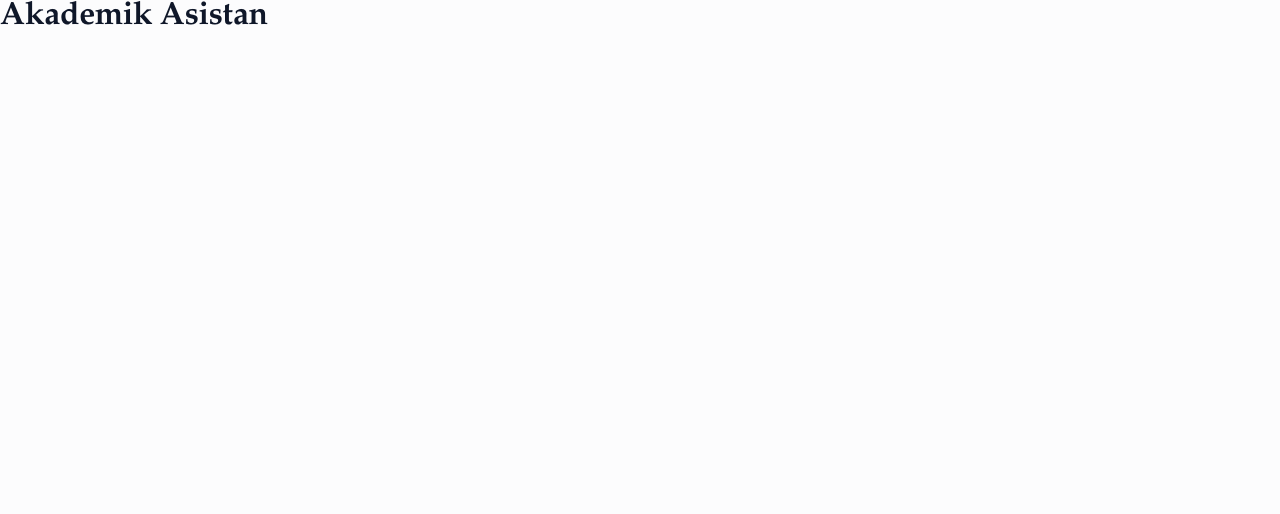
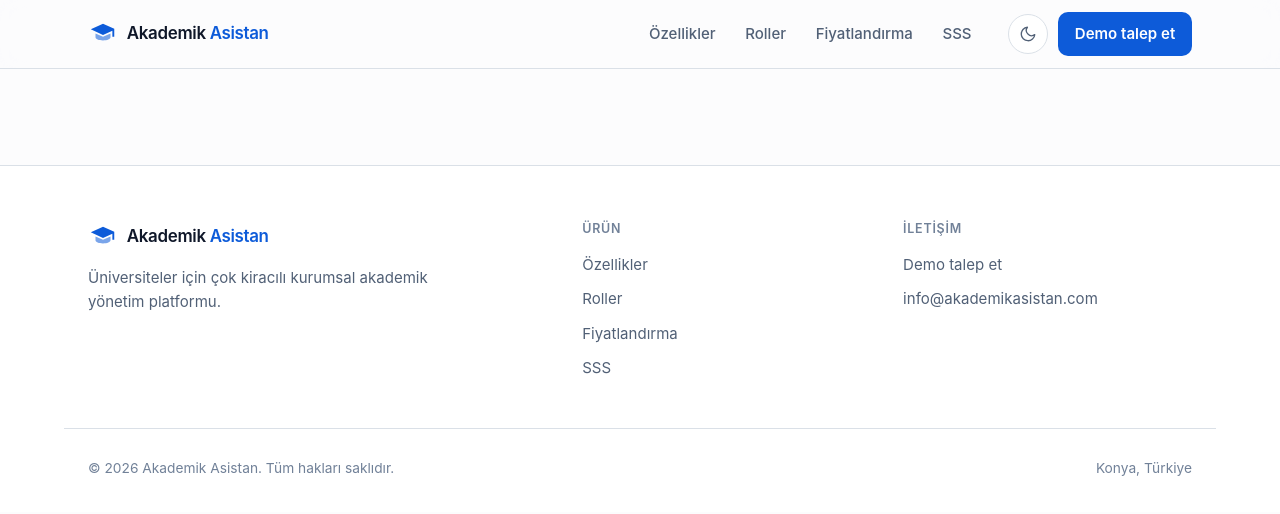
Before and after one commit to csmutlu/akademik-asistan-landing, a React (Vite) app: page / in a window 1280 px wide. Shown: the top 514 px of the page. Built offline with nearby package versions, Linux system fonts and the light colour scheme.

Commit message:
feat: add responsive header and footer layout shell

```diff
--- a/src/App.tsx
+++ b/src/App.tsx
@@ -1,8 +1,16 @@
+import { Header } from './sections/Header'
+import { Footer } from './sections/Footer'
+
 function App() {
   return (
-    <main>
-      <h1>Akademik Asistan</h1>
-    </main>
+    <>
+      <a className="skip-link" href="#main">
+        İçeriğe geç
+      </a>
+      <Header />
+      <main id="main">{/* Bölümler Gün 3'te eklenecek */}</main>
+      <Footer />
+    </>
   )
 }
 
--- /dev/null
+++ b/src/components/Logo/Logo.module.scss
@@ -0,0 +1,21 @@
+.logo {
+  display: inline-flex;
+  align-items: center;
+  gap: 0.55rem;
+}
+
+.mark {
+  flex-shrink: 0;
+  color: var(--accent);
+}
+
+.word {
+  font-size: 1.06rem;
+  font-weight: 600;
+  letter-spacing: -0.02em;
+  color: var(--text);
+}
+
+.accent {
+  color: var(--accent);
+}
--- /dev/null
+++ b/src/components/Logo/Logo.tsx
@@ -0,0 +1,30 @@
+import styles from './Logo.module.scss'
+
+type LogoProps = {
+  className?: string
+}
+
+export function Logo({ className }: LogoProps) {
+  return (
+    <span className={[styles.logo, className].filter(Boolean).join(' ')}>
+      <svg
+        className={styles.mark}
+        viewBox="0 0 32 32"
+        width="30"
+        height="30"
+        aria-hidden="true"
+        focusable="false"
+      >
+        <path d="M16 5 3 11l13 6 10-4.6V19h2v-8.5z" fill="currentColor" />
+        <path
+          d="M8 15.4v4.1c0 1.9 3.6 3.4 8 3.4s8-1.5 8-3.4v-4.1L16 19z"
+          fill="currentColor"
+          opacity="0.55"
+        />
+      </svg>
+      <span className={styles.word}>
+        Akademik <span className={styles.accent}>Asistan</span>
+      </span>
+    </span>
+  )
+}
--- /dev/null
+++ b/src/components/Logo/index.ts
@@ -0,0 +1 @@
+export { Logo } from './Logo'
--- /dev/null
+++ b/src/sections/Footer/Footer.module.scss
@@ -0,0 +1,74 @@
+@use '../../styles/mixins' as *;
+
+.footer {
+  margin-top: 6rem;
+  padding-block: 3.5rem 2rem;
+  background: var(--surface);
+  border-top: 1px solid var(--border);
+}
+
+.inner {
+  display: grid;
+  gap: 2.5rem;
+  grid-template-columns: 1fr;
+
+  @include md-up {
+    grid-template-columns: 1.6fr 1fr 1fr;
+    gap: 2rem;
+  }
+}
+
+.brandCol {
+  display: flex;
+  flex-direction: column;
+  gap: 0.85rem;
+  max-width: 22rem;
+}
+
+.tagline {
+  font-size: 0.94rem;
+  color: var(--text-muted);
+}
+
+.col {
+  ul {
+    display: flex;
+    flex-direction: column;
+    gap: 0.55rem;
+    padding: 0;
+    margin: 0;
+    list-style: none;
+  }
+
+  a {
+    font-size: 0.94rem;
+    color: var(--text-muted);
+    transition: color var(--dur-fast) var(--ease-out);
+
+    &:hover {
+      color: var(--accent);
+    }
+  }
+}
+
+.colTitle {
+  margin-bottom: 1rem;
+  font-family: var(--font-sans);
+  font-size: 0.78rem;
+  font-weight: 600;
+  letter-spacing: 0.06em;
+  text-transform: uppercase;
+  color: var(--text-subtle);
+}
+
+.bottom {
+  display: flex;
+  flex-wrap: wrap;
+  justify-content: space-between;
+  gap: 0.5rem;
+  margin-top: 3rem;
+  padding-top: 1.75rem;
+  border-top: 1px solid var(--border);
+  font-size: 0.86rem;
+  color: var(--text-subtle);
+}
--- /dev/null
+++ b/src/sections/Footer/Footer.tsx
@@ -0,0 +1,56 @@
+import { Logo } from '../../components/Logo'
+import styles from './Footer.module.scss'
+
+const year = new Date().getFullYear()
+
+export function Footer() {
+  return (
+    <footer className={styles.footer}>
+      <div className={`container ${styles.inner}`}>
+        <div className={styles.brandCol}>
+          <Logo />
+          <p className={styles.tagline}>
+            Üniversiteler için çok kiracılı kurumsal akademik yönetim platformu.
+          </p>
+        </div>
+
+        <nav className={styles.col} aria-label="Ürün bağlantıları">
+          <h2 className={styles.colTitle}>Ürün</h2>
+          <ul>
+            <li>
+              <a href="#ozellikler">Özellikler</a>
+            </li>
+            <li>
+              <a href="#roller">Roller</a>
+            </li>
+            <li>
+              <a href="#fiyatlandirma">Fiyatlandırma</a>
+            </li>
+            <li>
+              <a href="#sss">SSS</a>
+            </li>
+          </ul>
+        </nav>
+
+        <div className={styles.col}>
+          <h2 className={styles.colTitle}>İletişim</h2>
+          <ul>
+            <li>
+              <a href="#iletisim">Demo talep et</a>
+            </li>
+            <li>
+              <a href="mailto:info@akademikasistan.com">
+                info@akademikasistan.com
+              </a>
+            </li>
+          </ul>
+        </div>
+      </div>
+
+      <div className={`container ${styles.bottom}`}>
+        <p>© {year} Akademik Asistan. Tüm hakları saklıdır.</p>
+        <p>Konya, Türkiye</p>
+      </div>
+    </footer>
+  )
+}
--- /dev/null
+++ b/src/sections/Footer/index.ts
@@ -0,0 +1 @@
+export { Footer } from './Footer'
--- /dev/null
+++ b/src/sections/Header/Header.module.scss
@@ -0,0 +1,148 @@
+@use '../../styles/mixins' as *;
+
+.header {
+  position: sticky;
+  top: 0;
+  z-index: 50;
+  background: color-mix(in srgb, var(--bg) 80%, transparent);
+  backdrop-filter: saturate(1.5) blur(12px);
+  border-bottom: 1px solid var(--border);
+}
+
+.inner {
+  display: flex;
+  align-items: center;
+  gap: 1rem;
+  height: var(--header-h);
+}
+
+.brand {
+  display: inline-flex;
+  align-items: center;
+  border-radius: var(--radius-sm);
+}
+
+.nav {
+  display: none;
+  margin-inline-start: auto;
+
+  @include lg-up {
+    display: block;
+  }
+}
+
+.navList {
+  display: flex;
+  align-items: center;
+  gap: 0.25rem;
+  padding: 0;
+  list-style: none;
+}
+
+.navLink {
+  display: inline-block;
+  padding: 0.5rem 0.8rem;
+  font-size: 0.94rem;
+  font-weight: 500;
+  color: var(--text-muted);
+  border-radius: var(--radius-sm);
+  transition:
+    color var(--dur-fast) var(--ease-out),
+    background var(--dur-fast) var(--ease-out);
+
+  &:hover {
+    color: var(--text);
+    background: var(--surface-2);
+  }
+}
+
+.actions {
+  display: flex;
+  align-items: center;
+  gap: 0.6rem;
+  margin-inline-start: auto;
+
+  @include lg-up {
+    margin-inline-start: 0.5rem;
+  }
+}
+
+.cta {
+  display: none;
+  align-items: center;
+  padding: 0.62rem 1.05rem;
+  font-size: 0.94rem;
+  font-weight: 600;
+  color: var(--accent-contrast);
+  background: var(--accent);
+  border-radius: var(--radius-md);
+  transition:
+    background var(--dur-fast) var(--ease-out),
+    transform var(--dur-fast) var(--ease-out);
+
+  &:hover {
+    background: var(--accent-hover);
+  }
+
+  &:active {
+    transform: translateY(1px);
+  }
+
+  @include lg-up {
+    display: inline-flex;
+  }
+}
+
+.menuBtn {
+  display: grid;
+  place-items: center;
+  width: 2.5rem;
+  height: 2.5rem;
+  color: var(--text);
+  background: var(--surface);
+  border: 1px solid var(--border);
+  border-radius: var(--radius-sm);
+
+  @include lg-up {
+    display: none;
+  }
+}
+
+.mobileMenu {
+  border-bottom: 1px solid var(--border);
+  background: var(--surface);
+
+  @include lg-up {
+    display: none;
+  }
+
+  ul {
+    display: flex;
+    flex-direction: column;
+    gap: 0.1rem;
+    padding: 0.6rem 1.15rem 1.15rem;
+    margin: 0;
+    list-style: none;
+  }
+
+  a {
+    display: block;
+    padding: 0.72rem 0.55rem;
+    font-weight: 500;
+    color: var(--text-muted);
+    border-radius: var(--radius-sm);
+
+    &:hover {
+      color: var(--text);
+      background: var(--surface-2);
+    }
+  }
+}
+
+.mobileCta {
+  margin-top: 0.5rem;
+  font-weight: 600 !important;
+  color: var(--accent-contrast) !important;
+  text-align: center;
+  background: var(--accent);
+}
--- /dev/null
+++ b/src/sections/Header/Header.tsx
@@ -0,0 +1,89 @@
+import { useEffect, useState } from 'react'
+import { Logo } from '../../components/Logo'
+import { ThemeToggle } from '../../components/ThemeToggle'
+import { Icon } from '../../components/Icon'
+import styles from './Header.module.scss'
+
+const links = [
+  { href: '#ozellikler', label: 'Özellikler' },
+  { href: '#roller', label: 'Roller' },
+  { href: '#fiyatlandirma', label: 'Fiyatlandırma' },
+  { href: '#sss', label: 'SSS' },
+]
+
+export function Header() {
+  const [open, setOpen] = useState(false)
+
+  useEffect(() => {
+    if (!open) return
+    function onKey(event: KeyboardEvent) {
+      if (event.key === 'Escape') setOpen(false)
+    }
+    document.addEventListener('keydown', onKey)
+    return () => document.removeEventListener('keydown', onKey)
+  }, [open])
+
+  return (
+    <header className={styles.header}>
+      <div className={`container ${styles.inner}`}>
+        <a
+          href="#main"
+          className={styles.brand}
+          aria-label="Akademik Asistan — ana sayfa"
+        >
+          <Logo />
+        </a>
+
+        <nav className={styles.nav} aria-label="Birincil">
+          <ul className={styles.navList}>
+            {links.map((link) => (
+              <li key={link.href}>
+                <a href={link.href} className={styles.navLink}>
+                  {link.label}
+                </a>
+              </li>
+            ))}
+          </ul>
+        </nav>
+
+        <div className={styles.actions}>
+          <ThemeToggle />
+          <a href="#iletisim" className={styles.cta}>
+            Demo talep et
+          </a>
+          <button
+            type="button"
+            className={styles.menuBtn}
+            aria-expanded={open}
+            aria-controls="mobil-menu"
+            onClick={() => setOpen((value) => !value)}
+          >
+            <Icon name={open ? 'close' : 'menu'} />
+            <span className="visually-hidden">Menü</span>
+          </button>
+        </div>
+      </div>
+
+      <div id="mobil-menu" className={styles.mobileMenu} hidden={!open}>
+        <ul>
+          {links.map((link) => (
+            <li key={link.href}>
+              <a href={link.href} onClick={() => setOpen(false)}>
+                {link.label}
+              </a>
+            </li>
+          ))}
+          <li>
+            <a
+              href="#iletisim"
+              className={styles.mobileCta}
+              onClick={() => setOpen(false)}
+            >
+              Demo talep et
+            </a>
+          </li>
+        </ul>
+      </div>
+    </header>
+  )
+}
--- /dev/null
+++ b/src/sections/Header/index.ts
@@ -0,0 +1 @@
+export { Header } from './Header'
```
Also changed, not shown: 1 other file (tests, documents, lock files or other folders).
